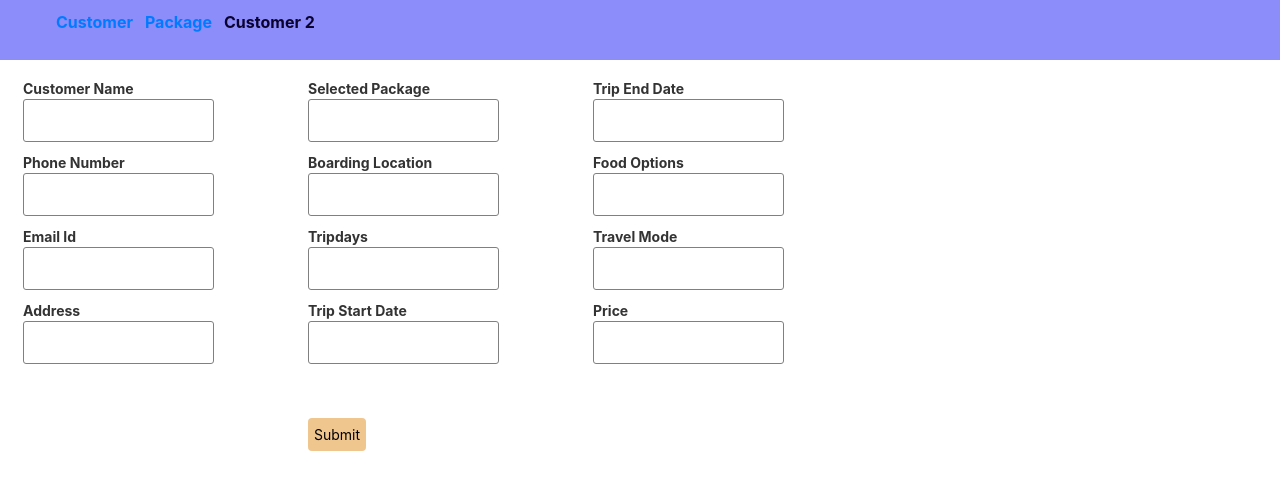
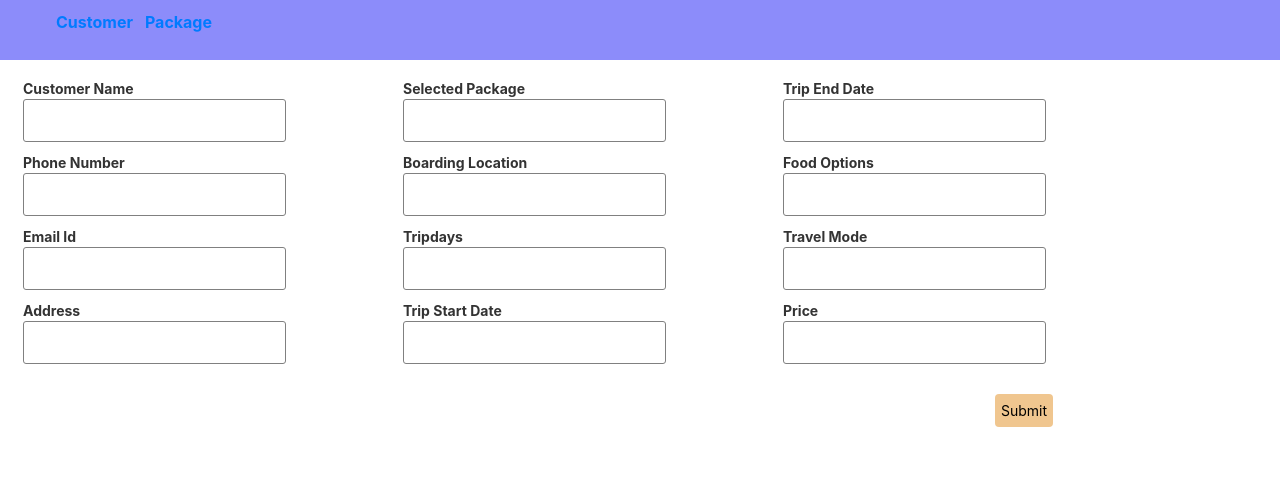
Before and after one commit to Anjithapushparaj/AppTravel, an Angular app: page /customer/add in a window 1280 px wide. Shown: the top 490 px of the page. Built offline with nearby package versions, Linux system fonts and the light colour scheme.

Commit message:
package Id created

```diff
--- a/src/app/customer/add-customer/add-customer.component.css
+++ b/src/app/customer/add-customer/add-customer.component.css
@@ -38,9 +38,13 @@
     cursor: pointer;
     margin-right: 6px;
     }
+    .btn-container{
+        display: flex;
+        justify-content: right;
+        margin-right: 80px;
+        margin-top: 30px;
+    }
     button{
-        margin-left: 300px;
-        margin-top: 50px;
         padding: 6px;
         border: none;
         border-radius: 4px;
--- a/src/app/customer/add-customer/add-customer.component.html
+++ b/src/app/customer/add-customer/add-customer.component.html
@@ -1,6 +1,6 @@
 <div class="container">
     <div class="row">
-        <div class="col-md-3">
+        <div class="col-md-4">
             <div class="field-container">
                 <div>Customer Name</div>
                 <input type="text" [(ngModel)]="customerName">
@@ -21,7 +21,7 @@
 
 
 
-        <div class="col-md-3">
+        <div class="col-md-4">
             <div class="field-container">
                 <div>Selected Package</div>
                 <input type="text" [(ngModel)]="selectedPKG">
@@ -42,7 +42,7 @@
 
 
 
-        <div class="col-md-3">
+        <div class="col-md-4">
             <div class="field-container">
                 <div>Trip End Date</div>
                 <input type="text" [(ngModel)]="tripEnd">
@@ -62,7 +62,7 @@
 
         </div>
     </div>
-    <div class="row mt-1">
+    <div class="row btn-container">
         <button type="button" (click)="addCust()">Submit</button>
     </div>
 </div>
--- a/src/app/customer/add-customer/add-customer.component.ts
+++ b/src/app/customer/add-customer/add-customer.component.ts
@@ -1,6 +1,7 @@
 import { Component, OnInit } from '@angular/core';
 import { CustomerService } from '../service/customer.service';
 import { Router } from '@angular/router';
+import { PackageService } from 'src/app/package/service/package.service';
 @Component({
   selector: 'app-add-customer',
   templateUrl: './add-customer.component.html',
@@ -19,10 +20,13 @@ export class AddCustomerComponent implements OnInit {
   boardingLoc;
   foodOpt;
   travelMode;
+  packages;
   constructor( private custService:CustomerService,
-    private custroute:Router) { }
+    private custroute:Router,
+    private pckService: PackageService) { }
 
   ngOnInit(): void {
+    this.getPackages();
   }
   addCust(){
     const customer = {
@@ -43,5 +47,10 @@ export class AddCustomerComponent implements OnInit {
     this.custroute.navigate(['/customer']);
 
   }
+  getPackages(){
+    this.pckService.fetchPackages().subscribe((pkgs)=>{
+      console.log(pkgs);
+    })
+  }
 
 }
--- a/src/app/customer/customer.module.ts
+++ b/src/app/customer/customer.module.ts
@@ -5,6 +5,7 @@ import { CustomerListComponent } from './customer-list/customer-list.component';
 import { AddCustomerComponent } from './add-customer/add-customer.component';
 import { TooltipModule } from 'ngx-bootstrap/tooltip';
 import { FormsModule } from '@angular/forms';
+import { PackageModule } from '../package/package.module';
 @NgModule({
   declarations: [
     CustomerComponent,
@@ -14,7 +15,8 @@ import { FormsModule } from '@angular/forms';
   imports: [
     CommonModule,
     TooltipModule,
-    FormsModule
+    FormsModule,
+    PackageModule
   ]
 })
 export class CustomerModule { }
--- a/src/app/package/add-package/add-package.component.ts
+++ b/src/app/package/add-package/add-package.component.ts
@@ -19,10 +19,12 @@ export class AddPackageComponent implements OnInit {
   sublocations = [];
   sublocationError = '';
   subloc;
+  currentPackageId='';
 
   constructor( private service:PackageService, private rtr: Router) { }
 
   ngOnInit(): void {
+    this.getPkgId();
   }
   addSublocation(){
     this.sublocationError = '';
@@ -49,6 +51,7 @@ export class AddPackageComponent implements OnInit {
   }
   addPackage(){
     const pkg = {
+      pkgId:this.getPkgId(),
       pkdName:this.packageName,
       pkgDesc:'' ,
       destination:this.location,
@@ -60,6 +63,22 @@ export class AddPackageComponent implements OnInit {
     };
     this.service.addPackage(pkg);
     this.rtr.navigate(['/package/list-package']);
+  }
+  getPkgId(){
+    this.service.getExsistingPackageIds().subscribe((pkgIds)=>{
+      const ids:number[]=[];
+      pkgIds.forEach((pkgId)=>{
+        console.log('split',pkgId.split('_'));
+        const id = pkgId.split('_')[1];
+        ids.push(parseInt(id));
+
+      })
+      const newId = Math.max(...ids) + 1;
+      console.log(newId);
+      // return 'PKG_'+newId;
+      this.currentPackageId ='PKG_'+newId;
+    })
+    return this.currentPackageId;
   }
   updateTravelOption(option){
     if(this.travelOptions.includes(option)){
--- a/src/app/package/service/package.service.ts
+++ b/src/app/package/service/package.service.ts
@@ -13,7 +13,7 @@ interface Person {
 export class PackageService {
   packages = [
     {
-
+      pkgId:'PKG_1',
       pkdName:'Trivandrum Holiday',
       pkgDesc:'' ,
       destination: 'Trivandrum',
@@ -24,6 +24,7 @@ export class PackageService {
       price: 20000
     },
     {
+      pkgId:'PKG_2',
       pkdName:'Kochi',
       pkgDesc:'' ,
       destination: 'Kochi',
@@ -63,6 +64,15 @@ export class PackageService {
   }
   addPackage(pkg: any){
     this.packages.push(pkg);
+    console.log('NewPackages',this.packages);
+  }
+  getExsistingPackageIds(): Observable<string[]>{
+    const packageIds =[];
+    this.packages.map((pkg)=>{
+      packageIds.push(pkg.pkgId);
+    });
+    return of(packageIds);
+
   }
 
   // addPackage(): Observable<any>{
--- a/src/app/shared/navigate/navigate.component.html
+++ b/src/app/shared/navigate/navigate.component.html
@@ -2,6 +2,6 @@
     <ul>
         <li class="navelm"><a routerLink="/customer" routerLinkActive="active" >Customer</a></li>
         <li class="navelm"><a routerLink="/package/list-package" routerLinkActive="active" >Package</a></li>
-        <li class="navelm" (click)="onSelect('customer')">Customer 2</li>
+        <!-- <li class="navelm" (click)="onSelect('customer')">Customer 2</li> -->
     </ul>
 </div>
--- a/src/app/shared/navigate/navigate.component.ts
+++ b/src/app/shared/navigate/navigate.component.ts
@@ -14,9 +14,9 @@ export class NavigateComponent implements OnInit {
   ngOnInit(): void {
   }
 
-  onSelect(val){
-    const abc = 'Link 2';
-    this.rtr.navigate([`/${val}`], { state: { abc }})
-  }
+  // onSelect(val){
+  //   const abc = 'Link 2';
+  //   this.rtr.navigate([`/${val}`], { state: { abc }})
+  // }
 
 }
```
